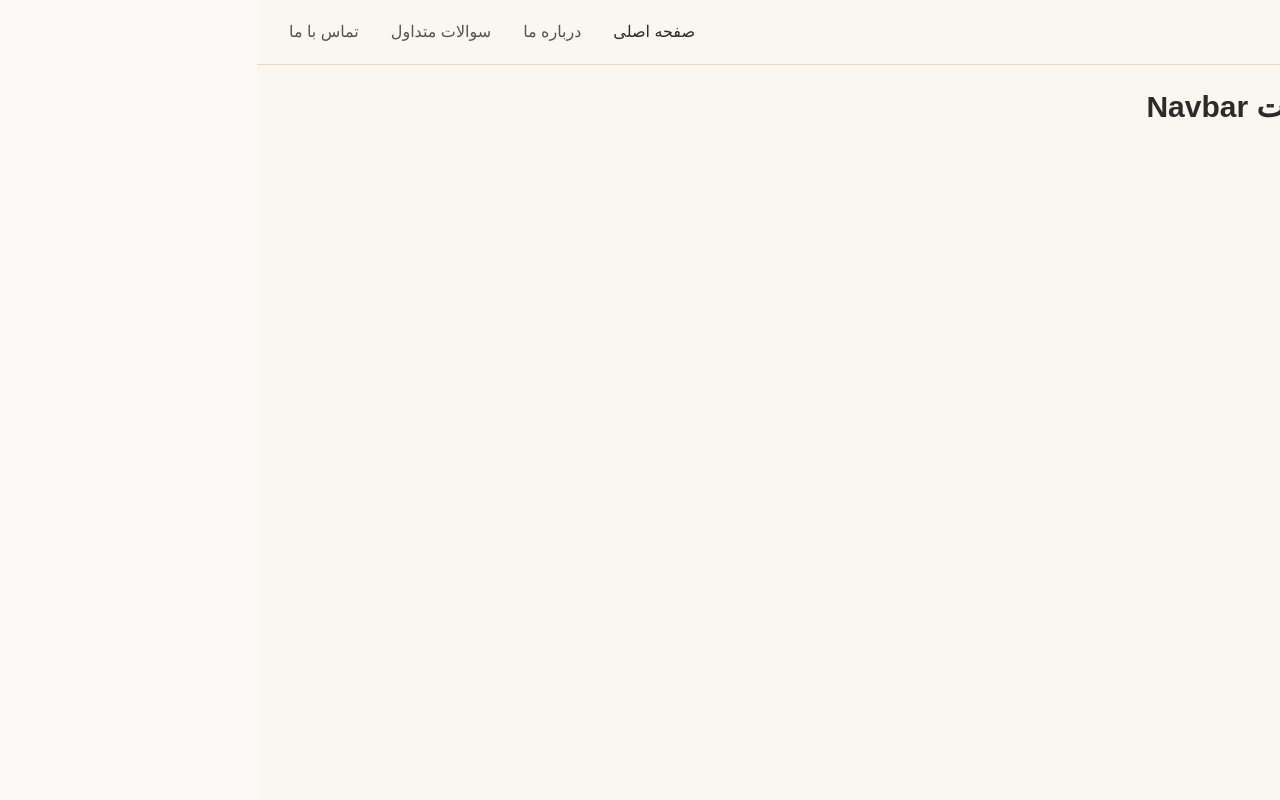
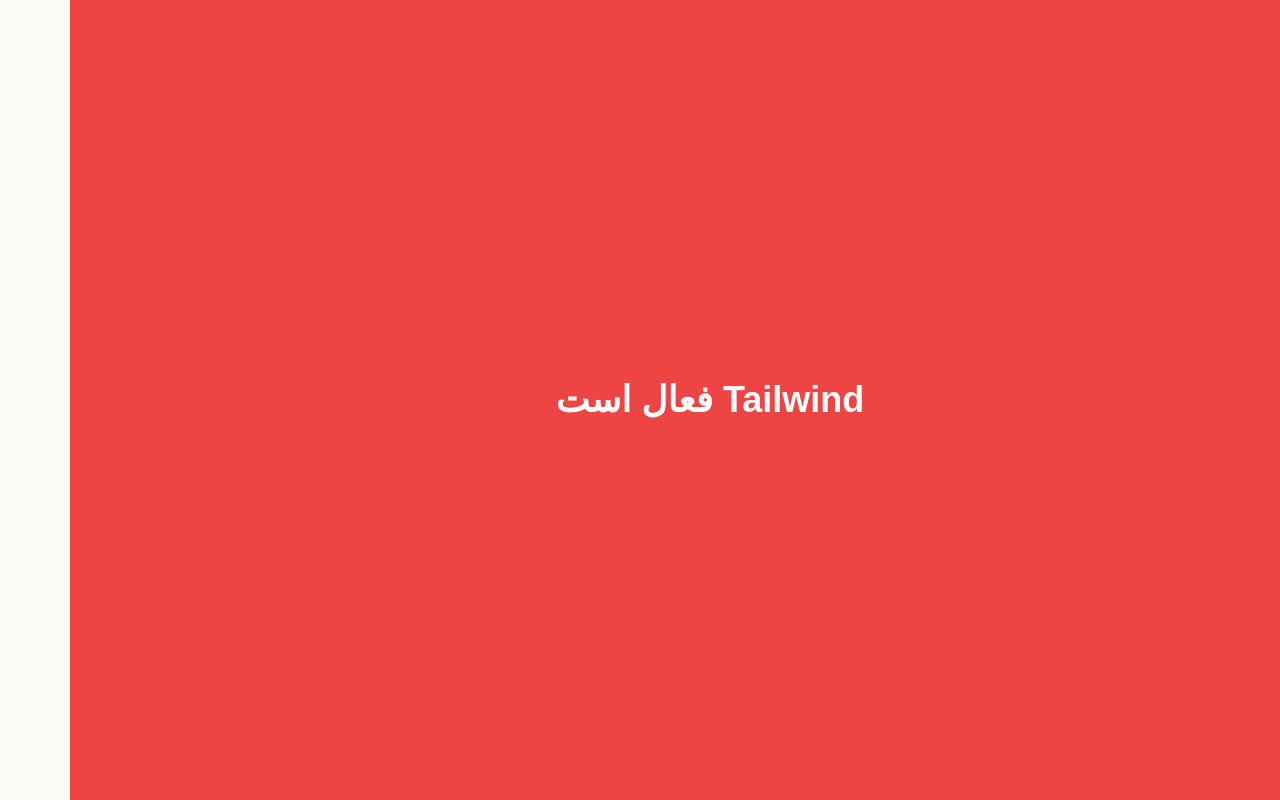
Before and after one commit to reyhanebehmaneshrad-cmd/Love-academy, a Next.js app: page / in a window 1280 px wide. Built offline with nearby package versions, Linux system fonts and the light colour scheme.

Commit message:
Remove Navbar and update main layout

```diff
--- a/app/page.tsx
+++ b/app/page.tsx
@@ -1,12 +1,7 @@
-import Navbar from "@/components/Navbar";
-
 export default function Home() {
   return (
-    <div className="min-h-screen bg-[#faf6f0] text-[#2d2a29]">
-      <Navbar />
-      <main className="mx-auto max-w-4xl p-6">
-        <h1 className="text-3xl font-bold">تست Navbar</h1>
-      </main>
-    </div>
+    <main className="flex min-h-screen items-center justify-center bg-red-500 text-4xl font-bold text-white">
+      Tailwind فعال است
+    </main>
   );
 }
```
